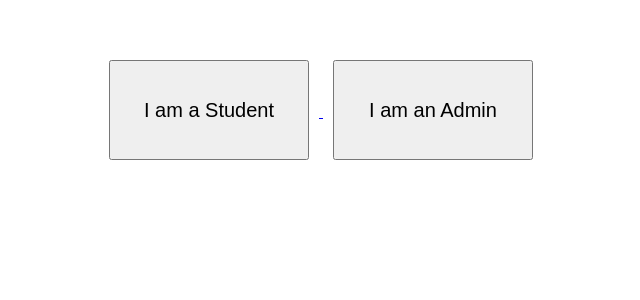
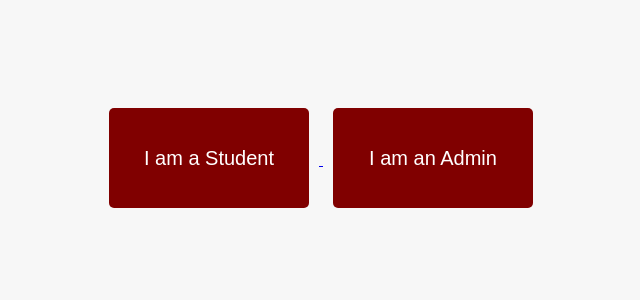
Before and after one commit to gedwardleenuetzman/CS310-Group22, a PHP site: page /public_html/index.html in a window 1280 px wide. Shown: the top 300 px of the page, without its empty margins (319-959 px from the left). Run offline with PHP 8.4, Linux system fonts and the light colour scheme.

Commit message:
buttons for landing page look nicer now - maroon background and button style is in style.css

```diff
--- a/public_html/index.html
+++ b/public_html/index.html
@@ -2,14 +2,7 @@
 <html>
   <head>
     <title>Welcome</title>
-    <style>
-      .button {
-        width: 200px;
-        height: 100px;
-        font-size: 20px;
-        margin: 10px;
-      }
-    </style>
+    <link rel="stylesheet" href="../style.css" />
   </head>
   <body>
     <div style="text-align: center; margin-top: 50px">
--- a/style.css
+++ b/style.css
@@ -44,3 +44,16 @@ body {
     text-decoration: none;
     cursor: pointer;
 }
+
+.button {
+    width: 200px;
+    height: 100px;
+    font-size: 20px;
+    margin: 10px;
+    background-color: maroon;
+    color: white;
+    border: none;
+    border-radius: 5px;
+    cursor: pointer;
+    transition: all 0.3s ease;
+  }
```
